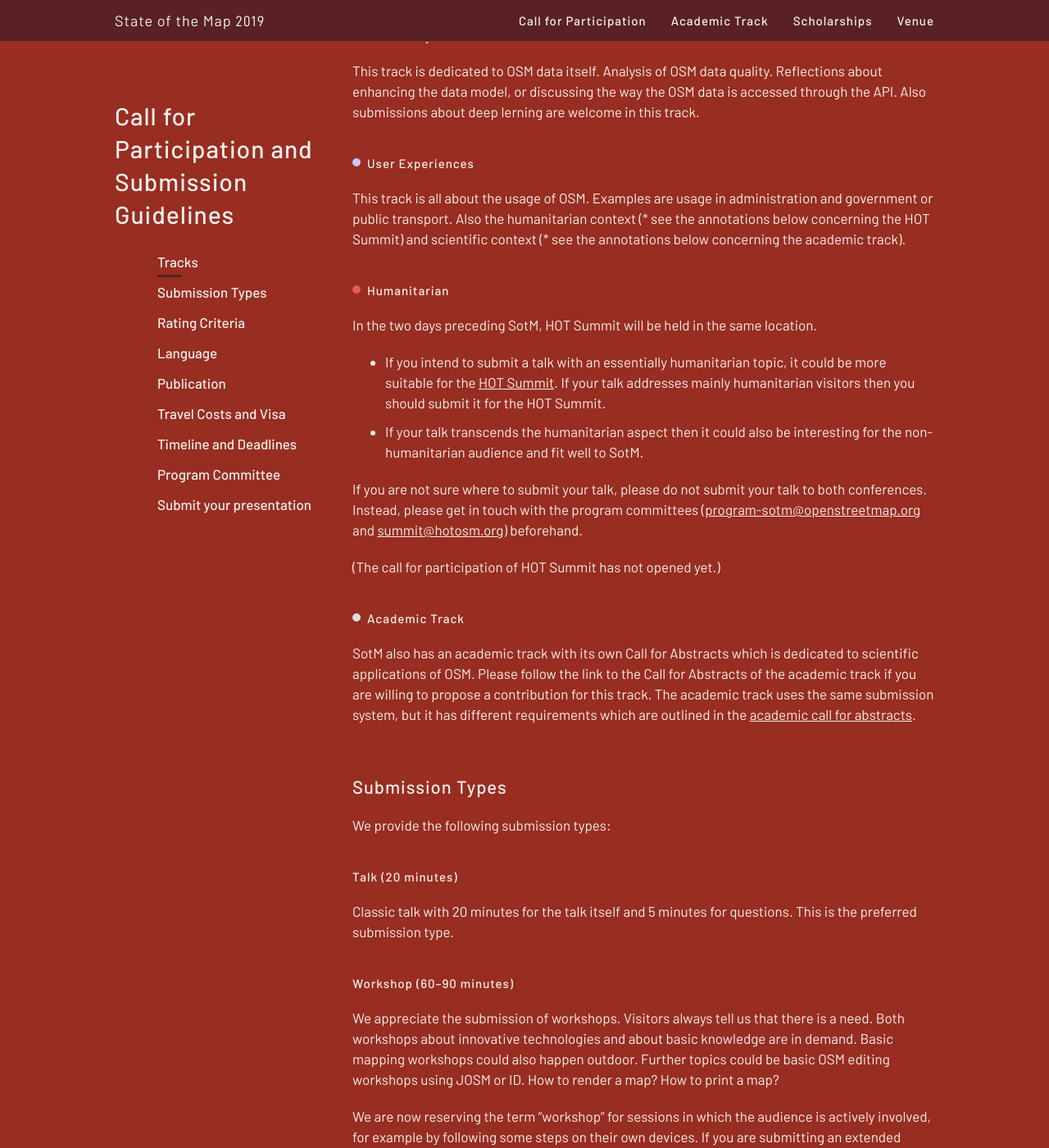
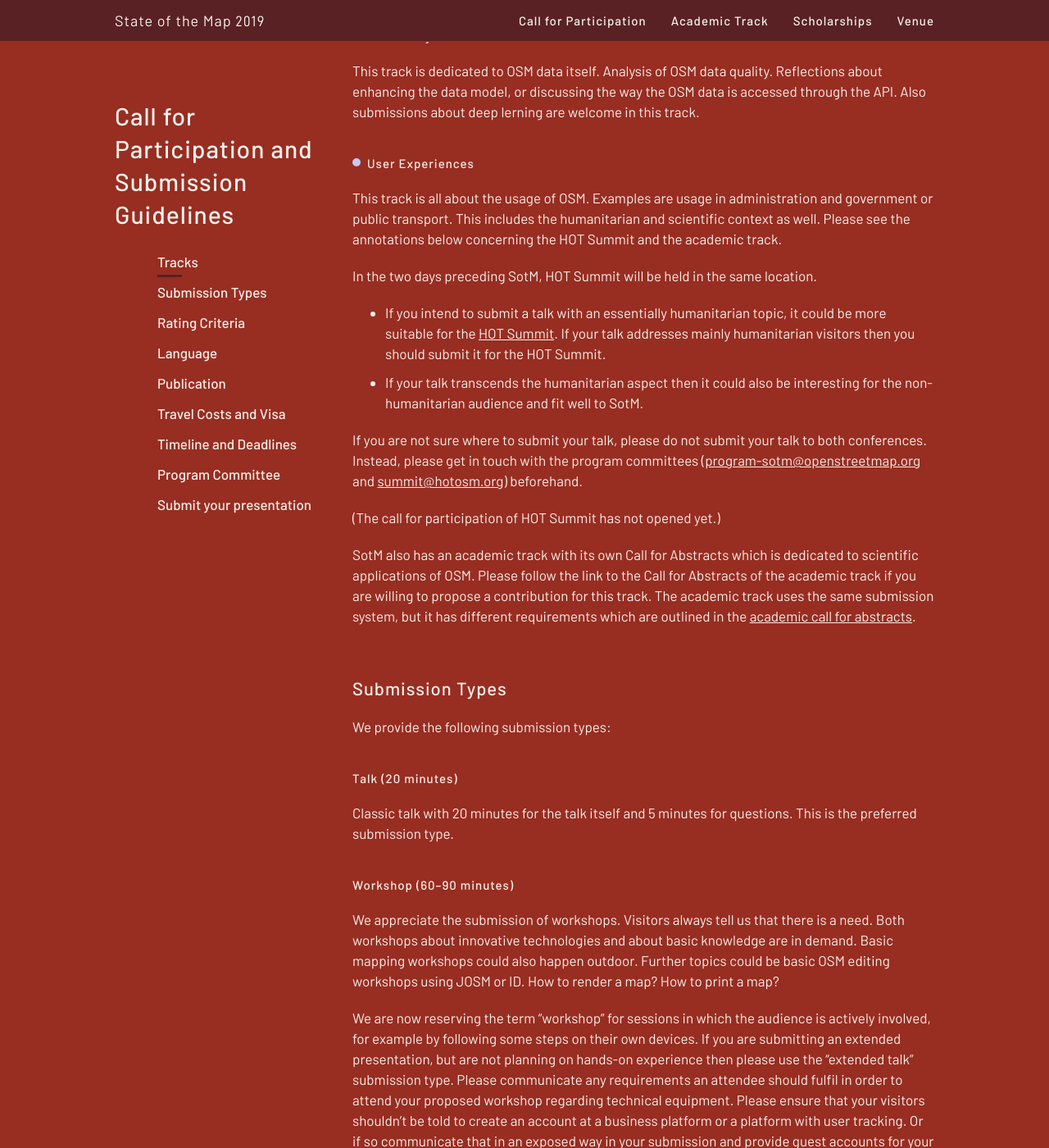
Before and after one commit to openstreetmap/stateofthemap-2019, a Jekyll site: the page built from calls/general.md, in a window 1280 px wide and 1400 px high, scrolled down 1877 px. Shown: the whole window at 82% size. Built offline with Jekyll 4.4.1, drawn with Linux system fonts in a browser that asks for light colours.

Commit message:
remove humanitarian track
This was added accidentially while copying content from an etherpad into
a Markdown document.

```diff
--- a/_includes/css/sotm2019.css
+++ b/_includes/css/sotm2019.css
@@ -673,10 +673,6 @@
   border-color: #C7C7F9;
 }
 
-.trackicon#track-humanitarian:before {
-  border-color: #ea5959;
-}
-
 .trackicon#track-academic:before {
   border-color: #dddddd;
 }
--- a/calls/general.md
+++ b/calls/general.md
@@ -45,9 +45,8 @@
 This track is dedicated to OSM data itself. Analysis of OSM data quality. Reflections about enhancing the data model, or discussing the way the OSM data is accessed through the API. Also submissions about deep lerning are welcome in this track.
 
 <h3 id="track-experiences" class="trackicon">User Experiences</h3>
-This track is all about the usage of OSM. Examples are usage in administration and government or public transport. Also the humanitarian context (* see the annotations below concerning the HOT Summit) and scientific context (* see the annotations below concerning the academic track).
+This track is all about the usage of OSM. Examples are usage in administration and government or public transport. This includes the humanitarian and scientific context as well. Please see the annotations below concerning the HOT Summit and the academic track.
 
-<h3 id="track-humanitarian" class="trackicon">Humanitarian</h3>
 In the two days preceding SotM, HOT Summit will be held in the same location.
 
 * If you intend to submit a talk with an essentially humanitarian topic, it could be more suitable for the [HOT Summit](https://summit2019.hotosm.org/). If your talk addresses mainly humanitarian visitors then you should submit it for the HOT Summit.
@@ -57,7 +56,6 @@
 
 (The call for participation of HOT Summit has not opened yet.)
 
-<h3 id="track-academic" class="trackicon">Academic Track</h3>
 SotM also has an academic track with its own Call for Abstracts which is dedicated to scientific applications of OSM. Please follow the link to the Call for Abstracts of the academic track if you are willing to propose a contribution for this track. The academic track uses the same submission system, but it has different requirements which are outlined in the [academic call for abstracts]({{site.baseurl}}/calls/academic/).
 
 <h2 id="submission">Submission Types</h2>
```
